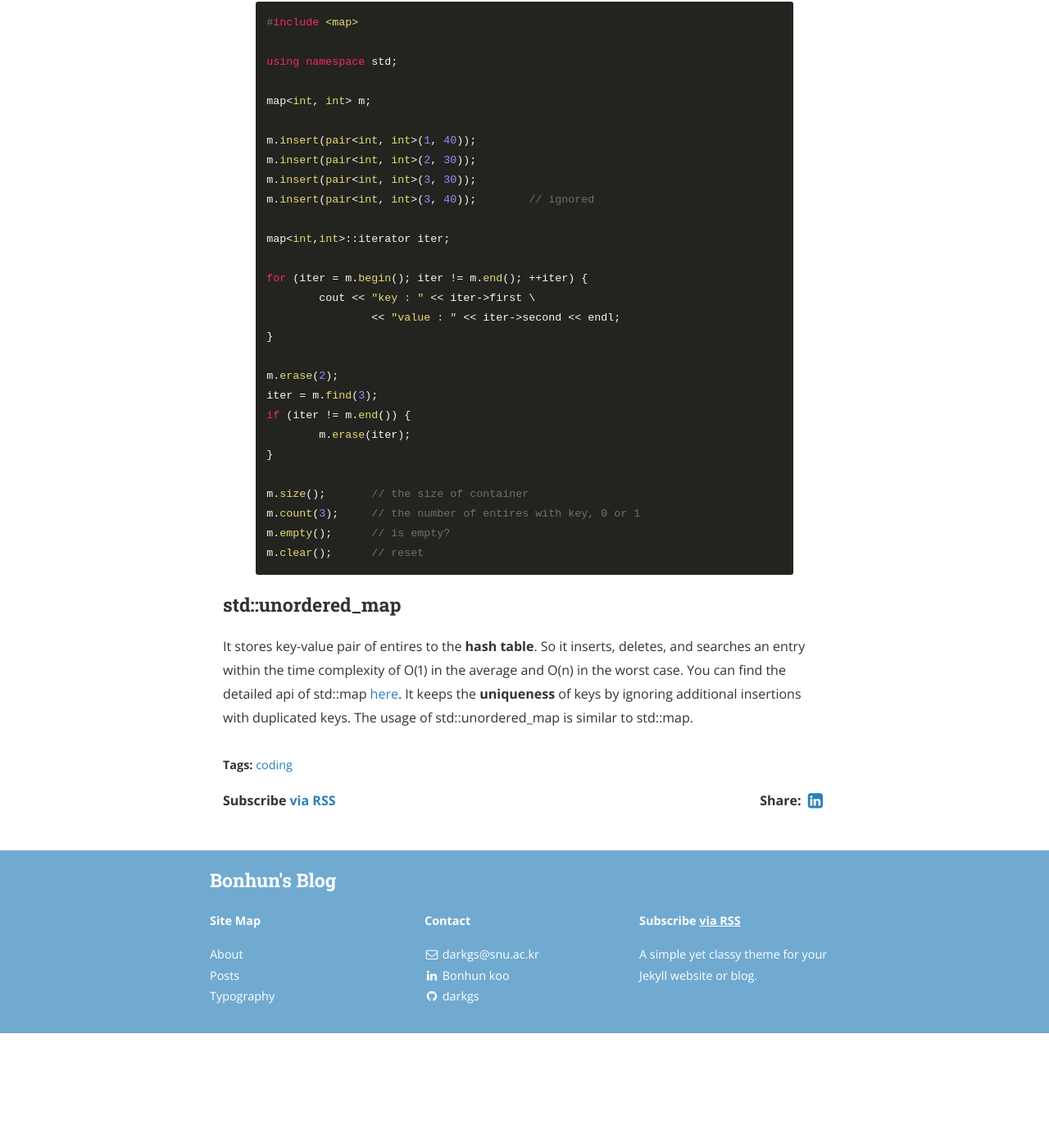
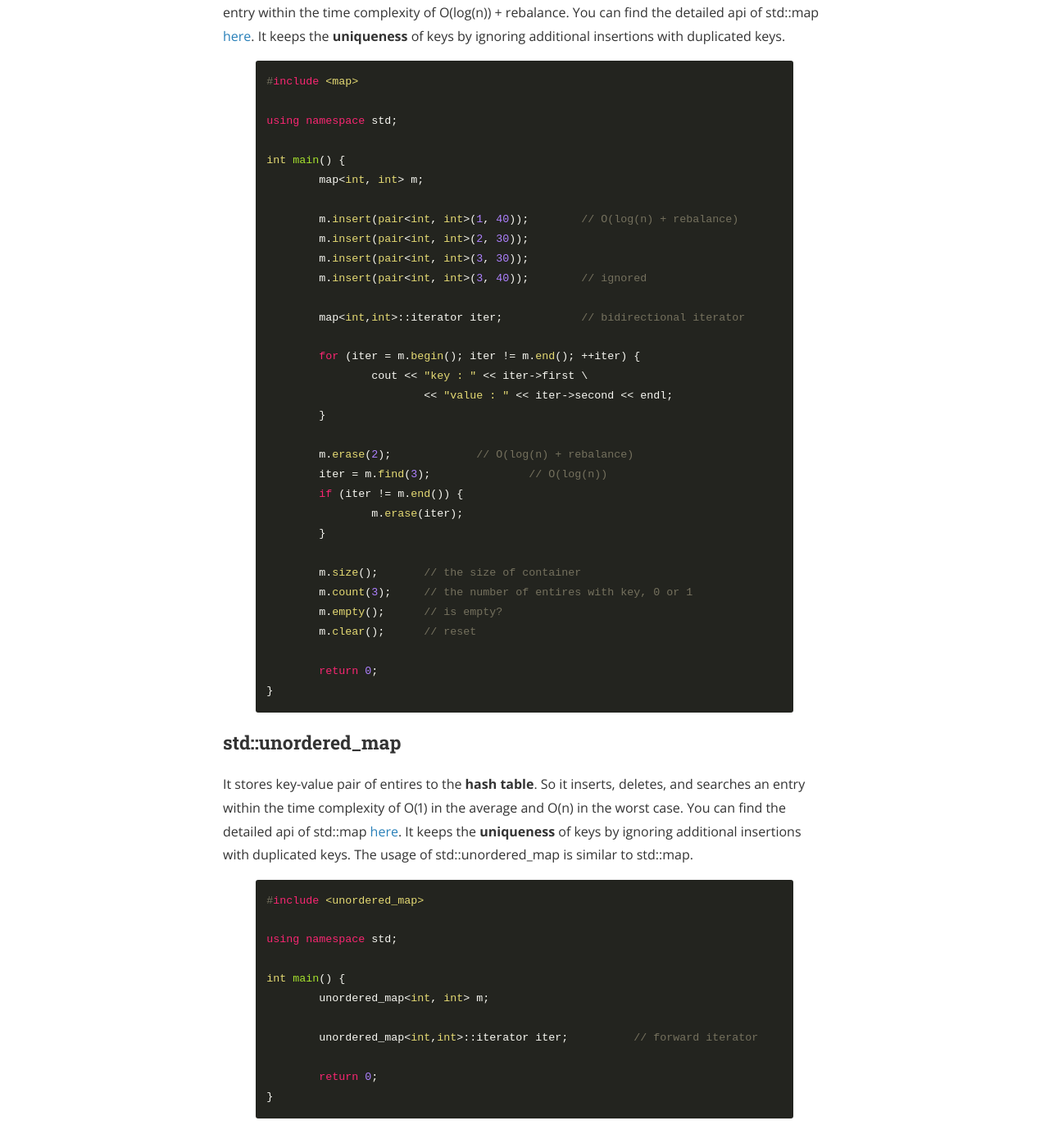
Before and after one commit to darkgs/darkgs.github.io, a Jekyll site: the page built from _posts/2019-07-16-preliminaries_c++.markdown, in a window 1280 px wide and 1400 px high, scrolled down 3176 px. Shown: the whole window at 82% size. Built offline with Jekyll 4.4.1, drawn with Linux system fonts in a browser that asks for light colours; nearby versions of some CDN libraries; before the commit the page ends 4436 px from its top, so only the background shows below that; some of the changed text lies outside the part shown.

Commit message:
iteration types

```diff
--- a/_posts/2019-07-16-preliminaries_c++.markdown
+++ b/_posts/2019-07-16-preliminaries_c++.markdown
@@ -39,7 +39,7 @@ int main() {
 	vector<int> v4(v.begin(), v.begin()+2);		// subset of v, 0 1
 
 	// Sequential access - Efficient
-	vector<int>::iterator iter;
+	vector<int>::iterator iter;		// random access iterator
 
 	for (iter = v.begin(); iter != v.end(); ++iter) {
 		cout << *iter << " ";
@@ -76,6 +76,9 @@ int main() {
 	int data[] = {2, 3, 4};
 	deque<int> d(data, data + sizeof(data)/sizeof(data[1]));
 
+	// Sequential access - Efficient
+	deque<int>::iterator iter;		// random access iterator
+
 	// push_back / pop_back - O(1)
 	cout << d.back() << endl;	// 4
     d.pop_back();		// 2 3
@@ -111,30 +114,34 @@ It keeps the <b>uniqueness</b> of keys by ignoring additional insertions with du
 
 using namespace std;
 
-map<int, int> m;
+int main() {
+	map<int, int> m;
 
-m.insert(pair<int, int>(1, 40));
-m.insert(pair<int, int>(2, 30));
-m.insert(pair<int, int>(3, 30));
-m.insert(pair<int, int>(3, 40));	// ignored
+	m.insert(pair<int, int>(1, 40));	// O(log(n) + rebalance)
+	m.insert(pair<int, int>(2, 30));
+	m.insert(pair<int, int>(3, 30));
+	m.insert(pair<int, int>(3, 40));	// ignored
 
-map<int,int>::iterator iter;
+	map<int,int>::iterator iter;		// bidirectional iterator
 
-for (iter = m.begin(); iter != m.end(); ++iter) {
-	cout << "key : " << iter->first \
-		<< "value : " << iter->second << endl;
+	for (iter = m.begin(); iter != m.end(); ++iter) {
+		cout << "key : " << iter->first \
+			<< "value : " << iter->second << endl;
+	}
+
+	m.erase(2);		// O(log(n) + rebalance)
+	iter = m.find(3);		// O(log(n))
+	if (iter != m.end()) {
+		m.erase(iter);
+	}
+
+	m.size();	// the size of container
+	m.count(3);	// the number of entires with key, 0 or 1
+	m.empty();	// is empty?
+	m.clear();	// reset
+
+	return 0;
 }
-
-m.erase(2);
-iter = m.find(3);
-if (iter != m.end()) {
-	m.erase(iter);
-}
-
-m.size();	// the size of container
-m.count(3);	// the number of entires with key, 0 or 1
-m.empty();	// is empty?
-m.clear();	// reset
 {% endhighlight %}
 
 ### std::unordered_map
@@ -143,6 +150,19 @@ So it inserts, deletes, and searches an entry within the time complexity of O(1)
 You can find the detailed api of std::map [here][unordered_map_api].
 It keeps the <b>uniqueness</b> of keys by ignoring additional insertions with duplicated keys.
 The usage of std::unordered_map is similar to std::map.
+{% highlight cpp %}
+#include <unordered_map>
+
+using namespace std;
+
+int main() {
+	unordered_map<int, int> m;
+
+	unordered_map<int,int>::iterator iter;		// forward iterator
+
+	return 0;
+}
+{% endhighlight %}
 
 [map_api]: http://www.cplusplus.com/reference/map/map/
 [unordered_map_api]: http://www.cplusplus.com/reference/unordered_map/unordered_map/
```
